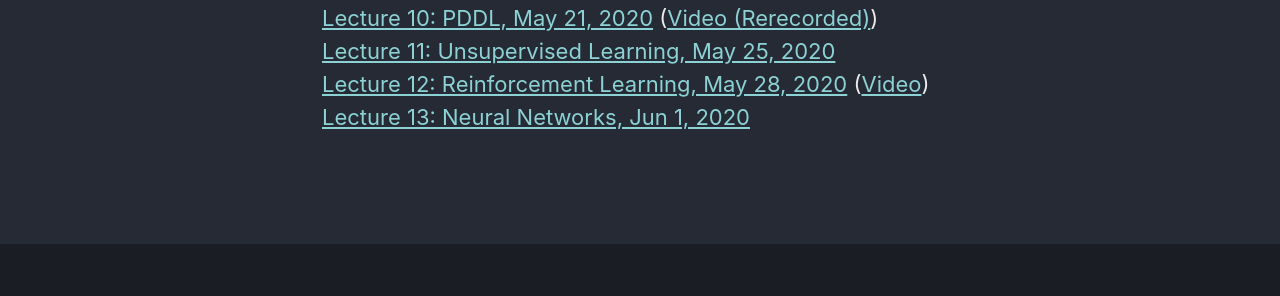
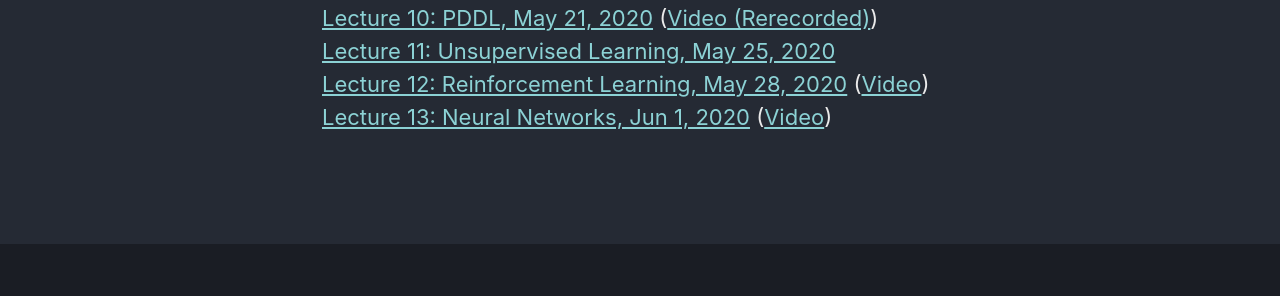
Before and after one commit to yawgmoth/CI-0129, a Jekyll site: the page built from _pages/slides.html, in a window 1280 px wide. Shown: the part 557-853 px from the top of the page. Built offline with Jekyll 4.4.1, drawn with Linux system fonts in a browser that asks for light colours; cached includes are drawn as plain includes; nearby versions of some CDN libraries.

Commit message:
add video for ANN class

```diff
--- a/_pages/slides.html
+++ b/_pages/slides.html
@@ -21,4 +21,4 @@ categories: [frontpage]
 <a href="lecture10.html">Lecture 10: PDDL, May 21, 2020</a> (<a href="https://www.youtube.com/watch?v=ePPYMH2UK-U">Video (Rerecorded)</a>)<br/>
 <a href="lecture11.html">Lecture 11: Unsupervised Learning, May 25, 2020</a> <br/>
 <a href="lecture12.html">Lecture 12: Reinforcement Learning, May 28, 2020</a>  (<a href="https://youtu.be/LL3MrlQ-0Sc">Video</a>) <br/>
-<a href="lecture13.html">Lecture 13: Neural Networks, Jun 1, 2020</a>  <br/>
+<a href="lecture13.html">Lecture 13: Neural Networks, Jun 1, 2020</a> (<a href="https://youtu.be/RtbLUZ8yzr0">Video</a>)<br/>
```
